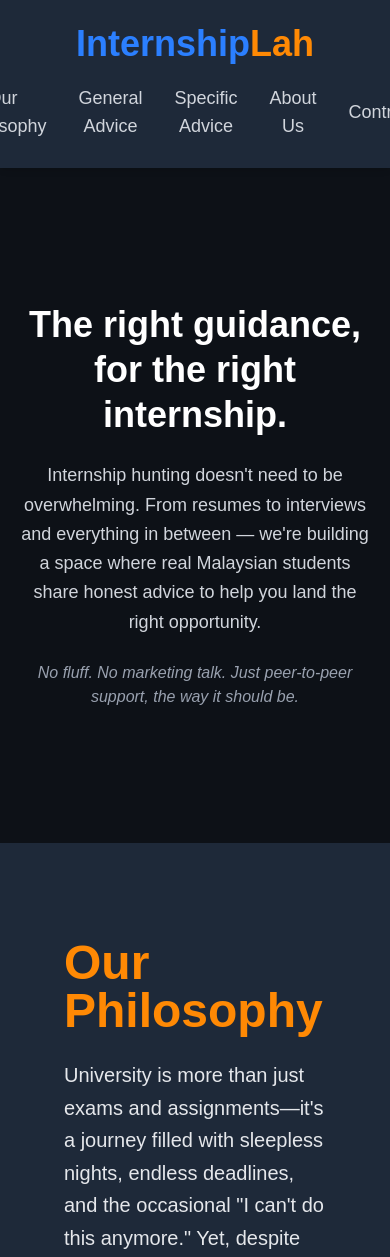
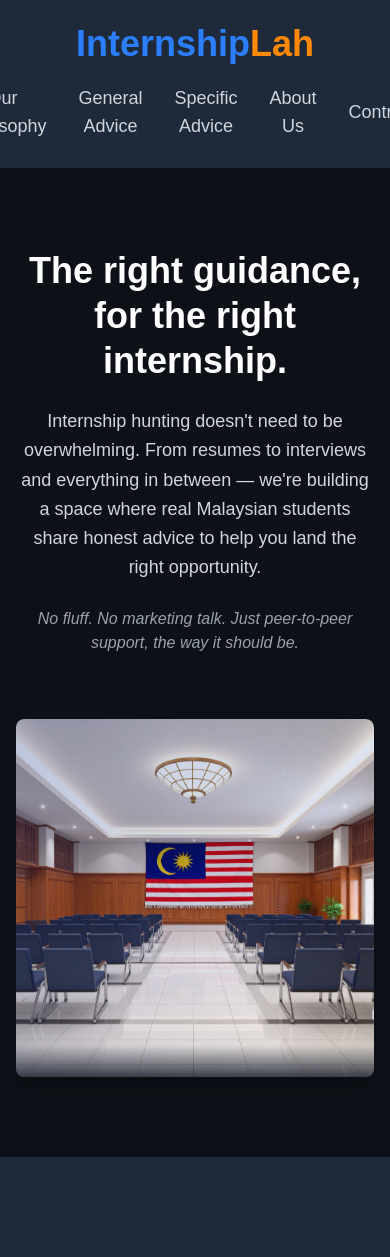
Before and after one commit to JohnnyRobs19/internshiplah, a Next.js app: page / in a window 390 px wide. Shown: the top 1257 px of the page. Built offline with nearby package versions, Linux system fonts and the light colour scheme.

Commit message:
Update Landing component layout for improved responsiveness

```diff
--- a/app/components/Landing/Landing.tsx
+++ b/app/components/Landing/Landing.tsx
@@ -33,7 +33,7 @@
               <p className="text-base md:text-lg text-gray-400 italic">
                 No fluff. No marketing talk. Just peer-to-peer support, the way it should be.
               </p>
-            </div>            <div className="md:w-2/5 relative hidden md:block">
+            </div>            <div className="md:w-2/5 w-full mt-8 md:mt-0">
               <div className="relative w-full aspect-square max-w-md mx-auto overflow-hidden rounded-lg shadow-xl">
                 <Image
                   src="/assets/image.jpg"
```
